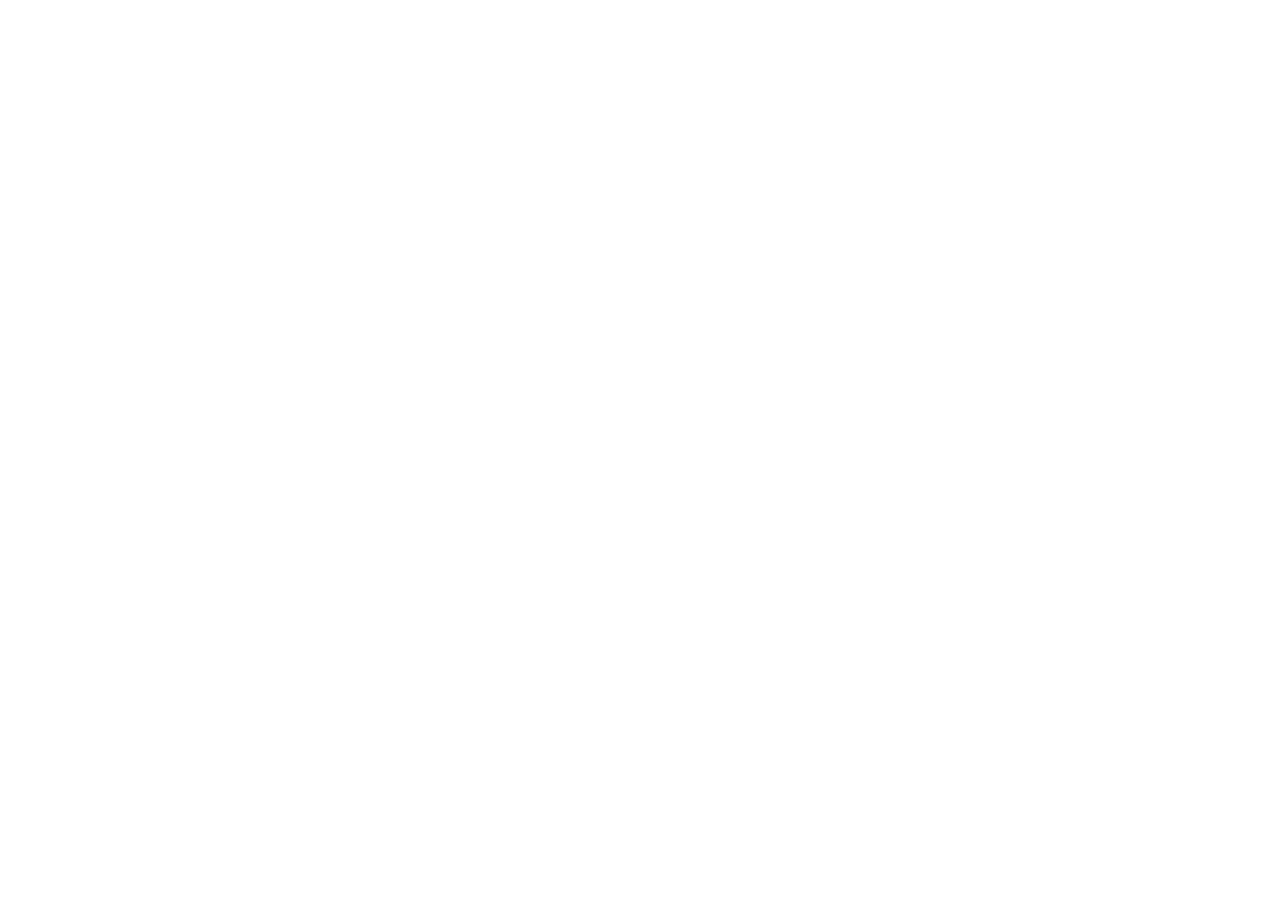
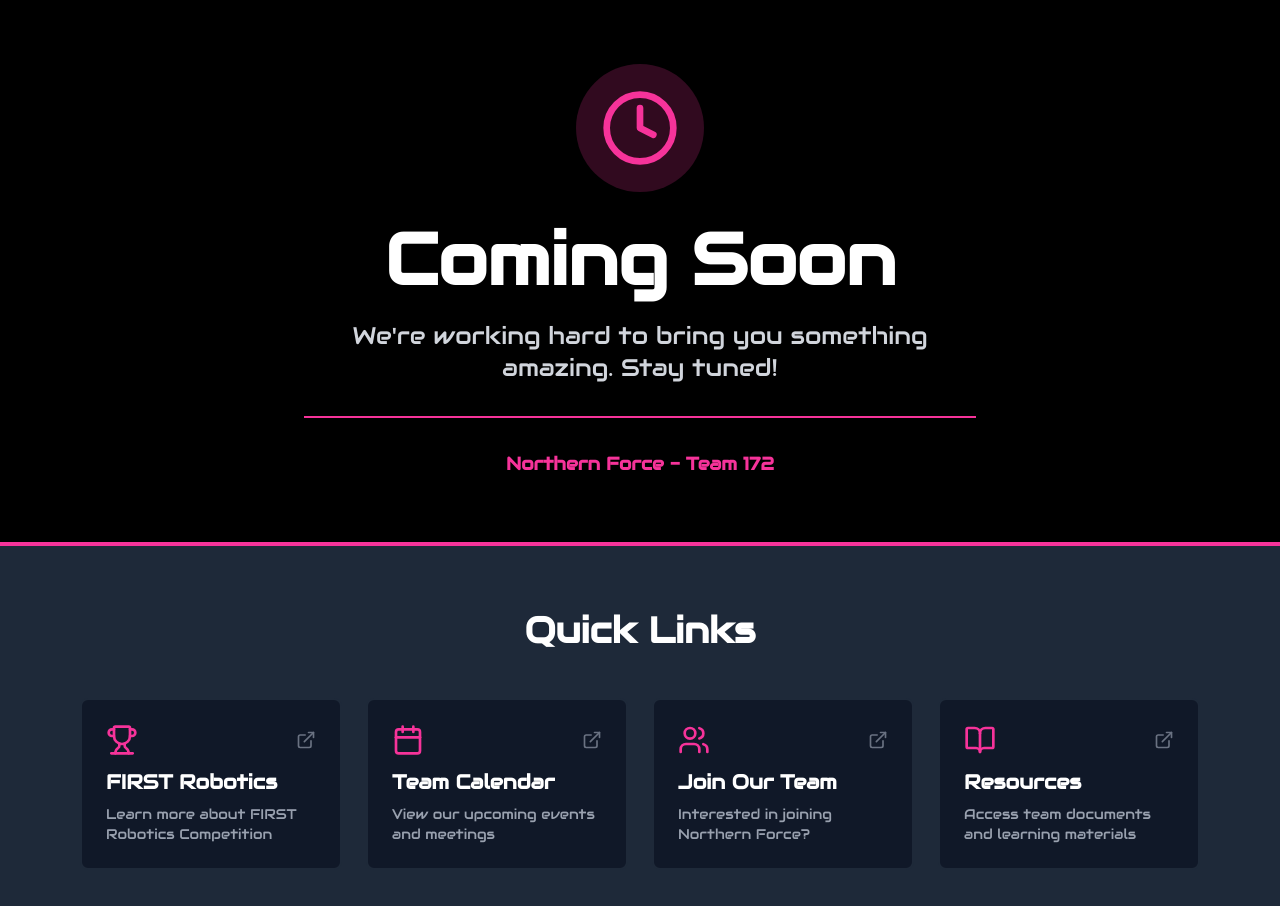
Before and after one commit to NorthernForce/Web2026RobotAwesomeness, a React (Vite) app: page /comingsoonpage in a window 1280 px wide. Before the commit this address had no page. Shown: the top 906 px of the page. Before the commit the page ends 800 px from the top, so only its background shows below. Built offline with nearby package versions, Linux system fonts and the light colour scheme.

Commit message:
adds coming soon page

```diff
--- a/src/App.tsx
+++ b/src/App.tsx
@@ -1,6 +1,7 @@
 import { BrowserRouter as Router, Routes, Route } from 'react-router-dom';
 import Home from './Home';
 import Design from './Design';
+import { ComingSoonPage } from './ComingSoonPage';
 
 export default function App() {
   return (
@@ -8,6 +9,7 @@
       <Routes>
         <Route path="/" element={<Home />} />
         <Route path="/design" element={<Design />} />
+        <Route path="/comingsoonpage" element={<ComingSoonPage />} />
       </Routes>
     </Router>
   );
--- /dev/null
+++ b/src/ComingSoonPage.tsx
@@ -0,0 +1,34 @@
+import { Clock } from 'lucide-react';
+import { LinksSection } from './components/LinksSection';
+
+export function ComingSoonPage() {
+  return (
+    <>
+      <div className="flex items-center justify-center bg-black px-4 py-16">
+        <div className="max-w-2xl text-center">
+          <div className="mb-8 flex justify-center">
+            <div className="bg-pink-500/20 p-6 rounded-full">
+              <Clock className="w-20 h-20 text-pink-500" />
+            </div>
+          </div>
+
+          <h1 className="text-5xl md:text-7xl font-bold text-white mb-6">
+            Coming Soon
+          </h1>
+
+          <p className="text-xl md:text-2xl text-gray-300 mb-8">
+            We're working hard to bring you something amazing. Stay tuned!
+          </p>
+
+          <div className="border-t-2 border-pink-500 pt-8">
+            <p className="text-pink-500 text-lg font-semibold">
+              Northern Force - Team 172
+            </p>
+          </div>
+        </div>
+      </div>
+
+      <LinksSection />
+    </>
+  );
+}
--- a/src/components/Navigation.tsx
+++ b/src/components/Navigation.tsx
@@ -30,12 +30,13 @@
                   {button}
                 </Link>
               ) : (
-                <button
+                <Link
                   key={button}
+                  to="/comingsoonpage"
                   className="px-4 py-2 text-white hover:text-pink-500 transition-colors text-[1.05rem]"
                 >
                   {button}
-                </button>
+                </Link>
               )
             ))}
           </div>
```
Also changed, not shown: src/types/swiper-css.d.ts (line endings or trailing spaces).
